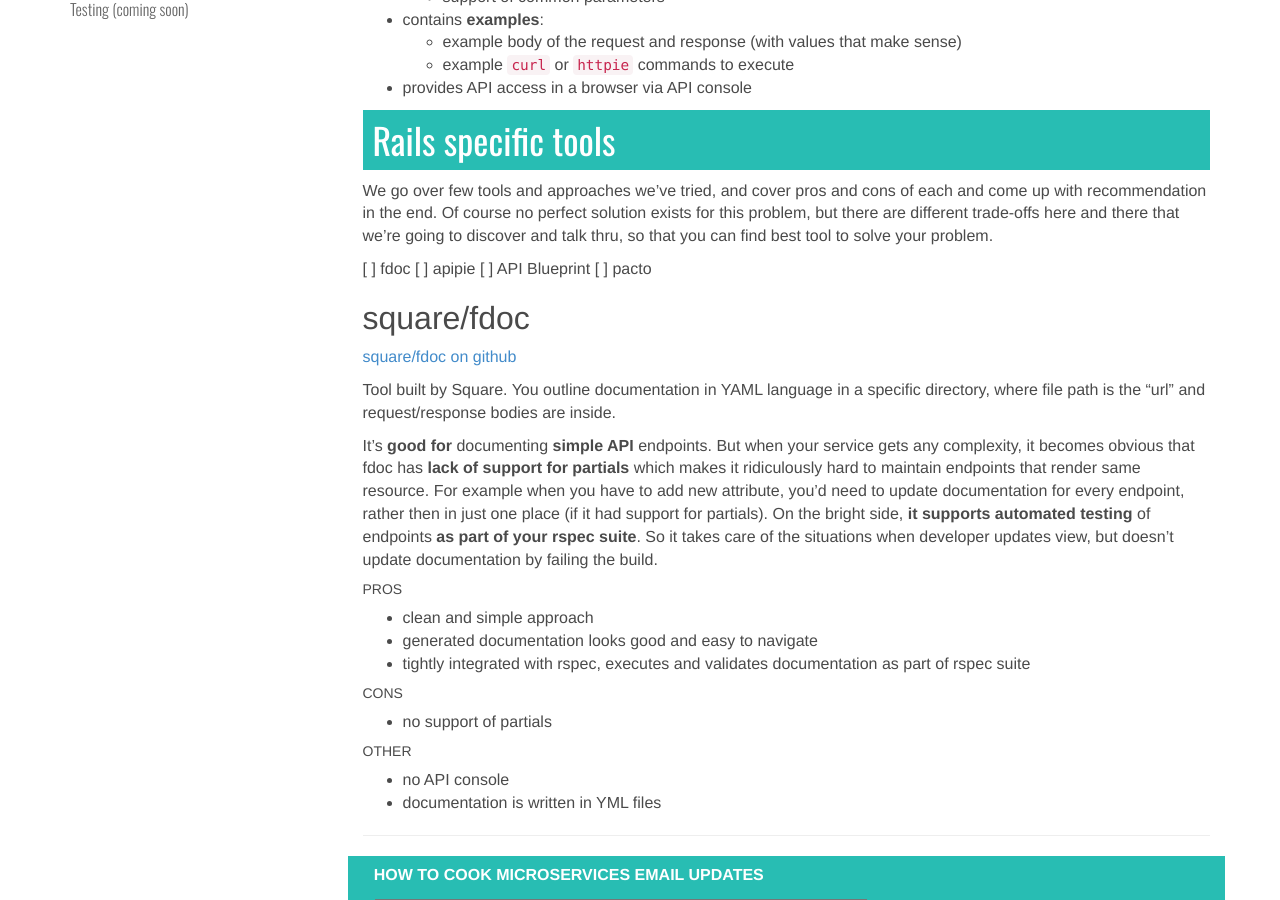
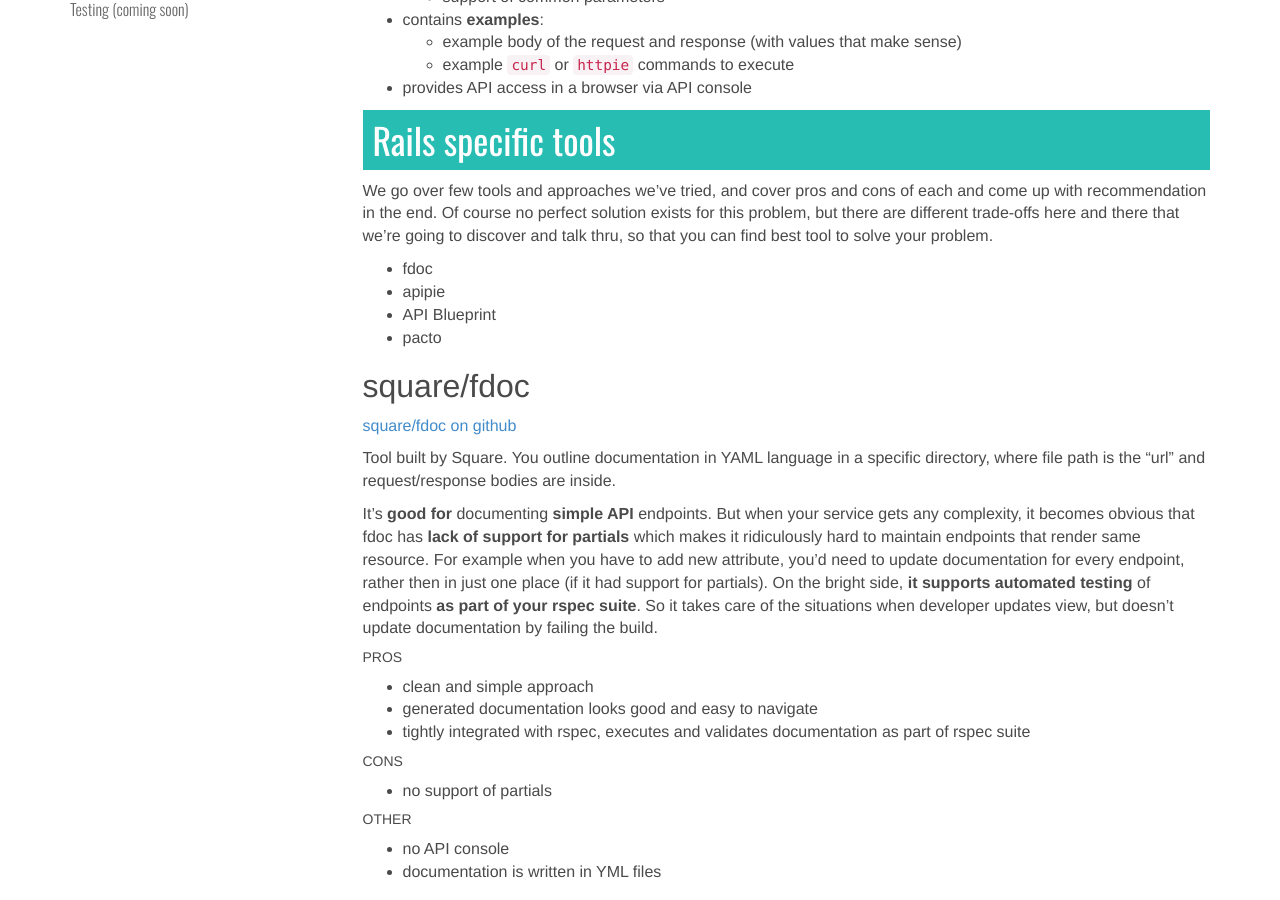
Before and after one commit to avgx/howtocookmicroservices.github.io, a Jekyll site: the page built from _posts/2015-05-01-api-documentation-guide.markdown, in a window 1280 px wide and 900 px high, scrolled down 534 px. Built offline with Jekyll 4.4.1, drawn with Linux system fonts in a browser that asks for light colours; comment, search, counter and statistics services are not loaded.

Commit message:
fix formatting of the list

```diff
--- a/_posts/2015-05-01-api-documentation-guide.markdown
+++ b/_posts/2015-05-01-api-documentation-guide.markdown
@@ -30,10 +30,10 @@
 # Rails specific tools
 We go over few tools and approaches we've tried, and cover pros and cons of each and come up with recommendation in the end. Of course no perfect solution exists for this problem, but there are different trade-offs here and there that we're going to discover and talk thru, so that you can find best tool to solve your problem.
 
-[ ] fdoc
-[ ] apipie
-[ ] API Blueprint
-[ ] pacto
+- fdoc
+- apipie
+- API Blueprint
+- pacto
 
 ### square/fdoc
 
```
